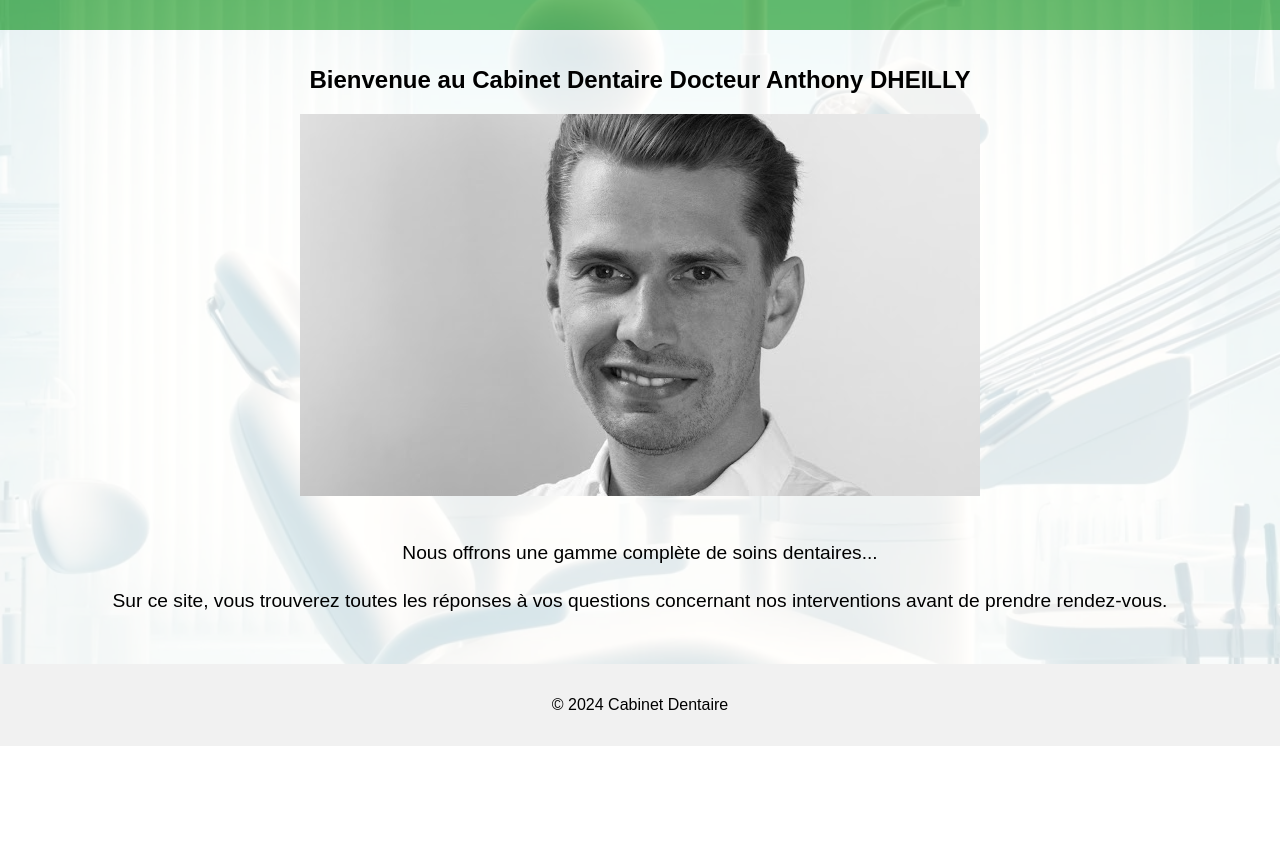
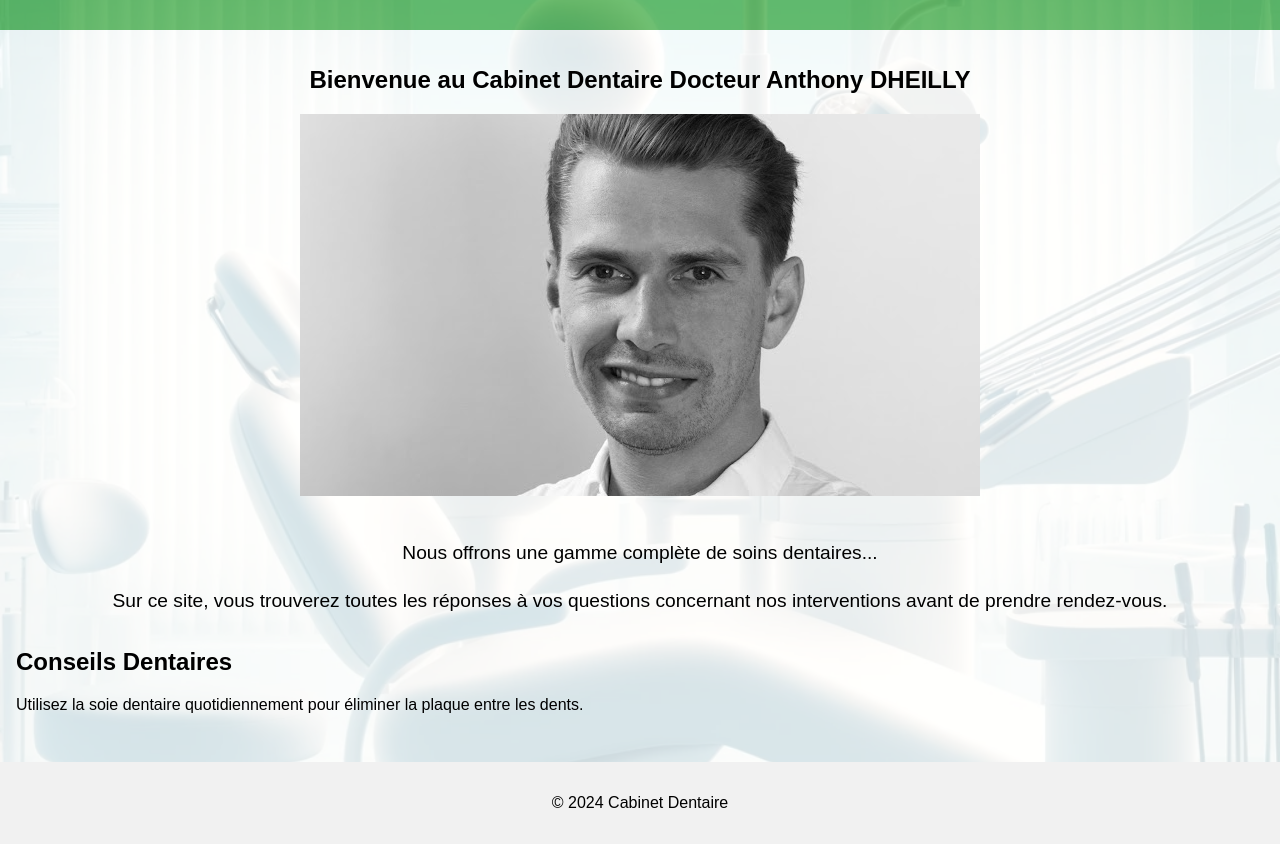
Before and after one commit to Fatexone/DOCTO, a plain HTML site: page docs/index.html in a window 1280 px wide. Shown: the part 116-960 px from the top of the page. Before the commit the page ends 862 px from the top, so only its background shows below. Drawn offline with Linux system fonts and the light colour scheme; some packages are replaced by stand-ins of ours.

Commit message:
Premier commit

```diff
--- a/docs/index.html
+++ b/docs/index.html
@@ -60,6 +60,15 @@
         <p>Sur ce site, vous trouverez toutes les réponses à vos questions concernant nos interventions avant de prendre rendez-vous.</p>
     </div>
 </section>
+
+
+<section id="dental-tips" class="section">
+    <h2>Conseils Dentaires</h2>
+    <div id="tip-container">
+        <!-- Les conseils apparaîtront ici -->
+    </div>
+</section>
+
 
         <section id="faq" class="section hidden">
             <h2>Questions fréquentes</h2>
--- a/docs/script.js
+++ b/docs/script.js
@@ -108,10 +108,52 @@ function handleLocationError(browserHasGeolocation, pos) {
 }
 
 document.addEventListener('DOMContentLoaded', () => {
+    // Vos conseils dentaires
+    const dentalTips = [
+        "Brossez-vous les dents deux fois par jour avec un dentifrice fluoré.",
+        "Utilisez la soie dentaire quotidiennement pour éliminer la plaque entre les dents.",
+        "Évitez les aliments et les boissons sucrés pour prévenir les caries.",
+        "Visitez votre dentiste régulièrement pour des examens et des nettoyages.",
+        "Utilisez un bain de bouche antibactérien pour réduire la plaque et prévenir les maladies des gencives.",
+        "Remplacez votre brosse à dents tous les trois mois ou plus tôt si les poils sont usés.",
+        "Mâchez du chewing-gum sans sucre pour stimuler la production de salive.",
+        "Buvez beaucoup d'eau pour garder votre bouche hydratée et éliminer les débris alimentaires.",
+        "Évitez de fumer, car le tabac peut causer des maladies des gencives et des cancers de la bouche.",
+        "Portez un protège-dents si vous pratiquez des sports de contact pour protéger vos dents."
+    ];
+
+    const tipContainer = document.getElementById('tip-container');
+    let currentTipIndex = 0;
+
+    function showNextTip() {
+        // Efface le contenu précédent
+        tipContainer.textContent = '';
+
+        // Affiche le prochain conseil
+        const tip = document.createElement('p');
+        tip.textContent = dentalTips[currentTipIndex];
+        tipContainer.appendChild(tip);
+
+        // Met à jour l'index pour le prochain conseil
+        currentTipIndex = (currentTipIndex + 1) % dentalTips.length;
+
+        // Définit un délai avant de montrer le prochain conseil
+        setTimeout(showNextTip, 5000); // Change de conseil toutes les 5 secondes
+    }
+
+    // Démarre l'affichage des conseils
+    showNextTip();
+
+
     const navLinks = document.querySelectorAll('.nav-link');
     const sections = document.querySelectorAll('.section');
     const faqCategoryLinks = document.querySelectorAll('.faq-category-link');
     const faqCategories = document.querySelectorAll('.faq-category');
+
+
+// Nouveau code :
+
+
 
     // Navigation entre sections
     navLinks.forEach(link => {
```
